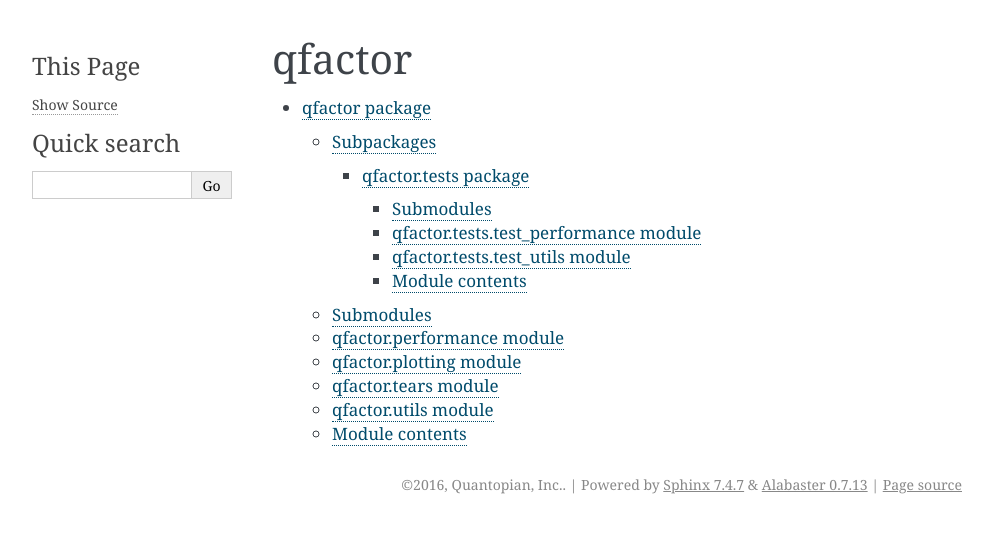
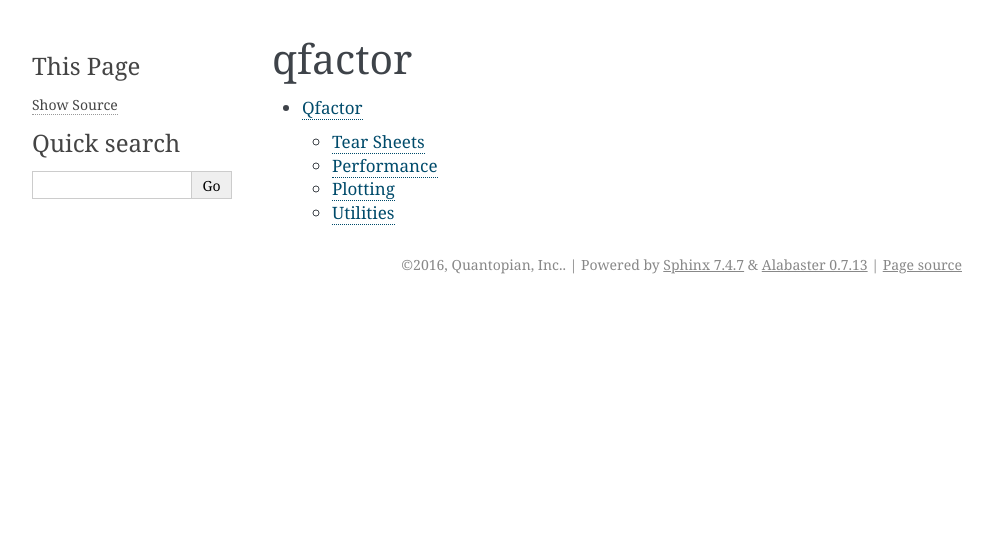
Before and after one commit to quantopian/alphalens, a Sphinx documentation site: the page built from docs/source/modules.rst, in a window 1280 px wide. Shown: the top 533 px of the page, without its empty margins (148-1141 px from the left). Built offline with Sphinx 7.4.7, drawn with Linux system fonts in a browser that asks for light colours.

Commit message:
rebuilt docs, docstring work

```diff
--- a/docs/source/qfactor.rst
+++ b/docs/source/qfactor.rst
@@ -1,53 +1,36 @@
-qfactor package
-===============
+Qfactor
+=======
 
-Subpackages
+
+Tear Sheets
 -----------
 
-.. toctree::
+.. automodule:: qfactor.tears
+    :members:
+    :undoc-members:
+    :show-inheritance:
 
-    qfactor.tests
-
-Submodules
-----------
-
-qfactor.performance module
---------------------------
+Performance
+-----------
 
 .. automodule:: qfactor.performance
     :members:
     :undoc-members:
     :show-inheritance:
 
-qfactor.plotting module
------------------------
+Plotting
+--------
 
 .. automodule:: qfactor.plotting
     :members:
     :undoc-members:
     :show-inheritance:
 
-qfactor.tears module
---------------------
 
-.. automodule:: qfactor.tears
-    :members:
-    :undoc-members:
-    :show-inheritance:
-
-qfactor.utils module
---------------------
+Utilities
+---------
 
 .. automodule:: qfactor.utils
     :members:
     :undoc-members:
     :show-inheritance:
-
-
-Module contents
----------------
-
-.. automodule:: qfactor
-    :members:
-    :undoc-members:
-    :show-inheritance:
```
Also changed, not shown: 11 other files.
